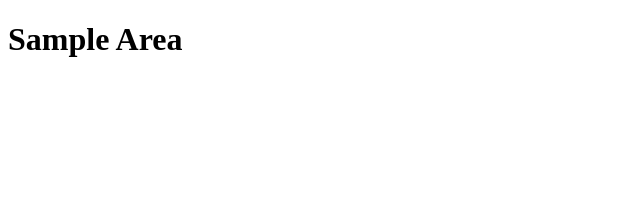
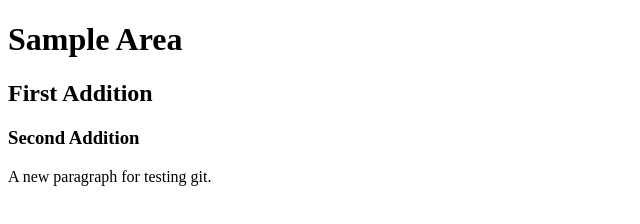
Before and after one commit to inzi95/testrepo, a plain HTML site: page index.html in a window 1280 px wide. Shown: the whole page, without its empty margins (0-640 px from the left). Drawn offline with Linux system fonts and the light colour scheme.

Commit message:
modified index.html

```diff
--- a/index.html
+++ b/index.html
@@ -8,6 +8,9 @@
 </head>
 <body>
     <h1>Sample Area</h1>
+    <h2>First Addition</h2>
+    <h3>Second Addition</h3>
+    <p>A new paragraph for testing git.</p>
     <script src="code.js"></script>
 </body>
 </html>
```
